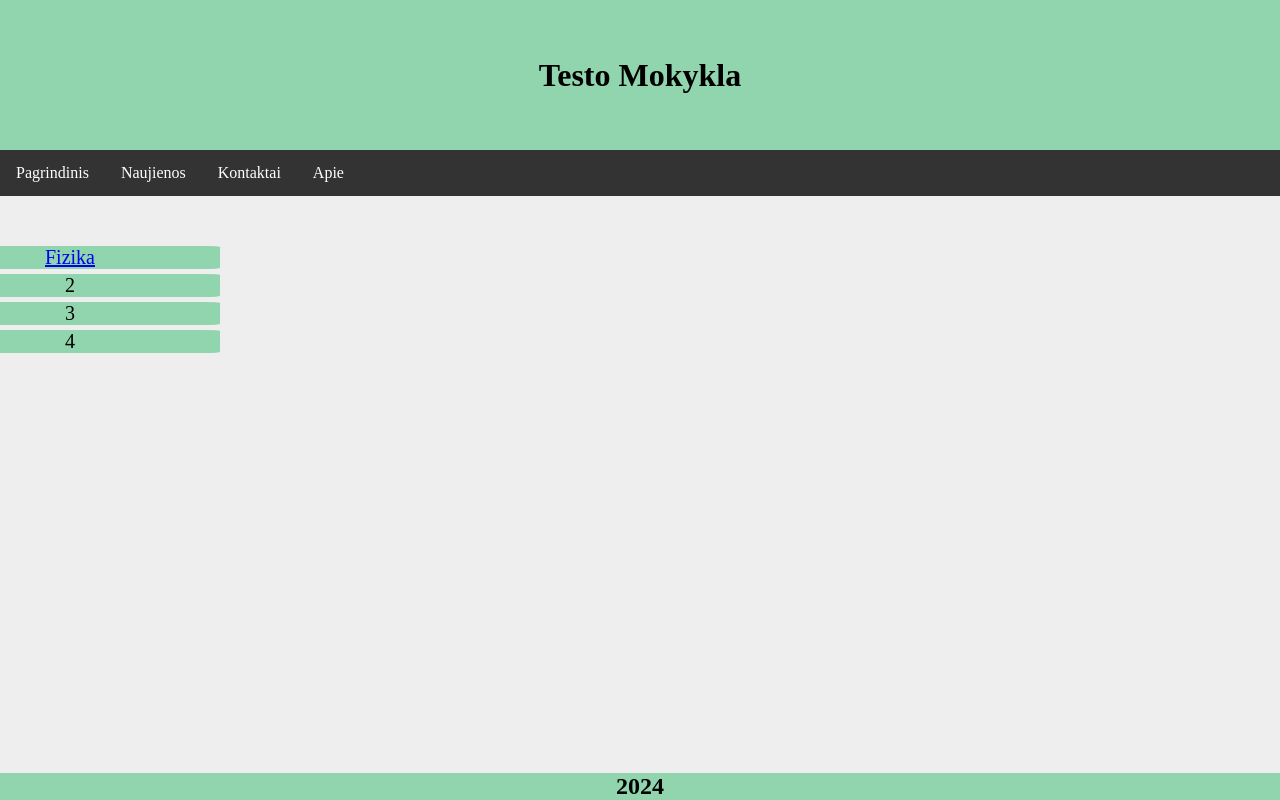
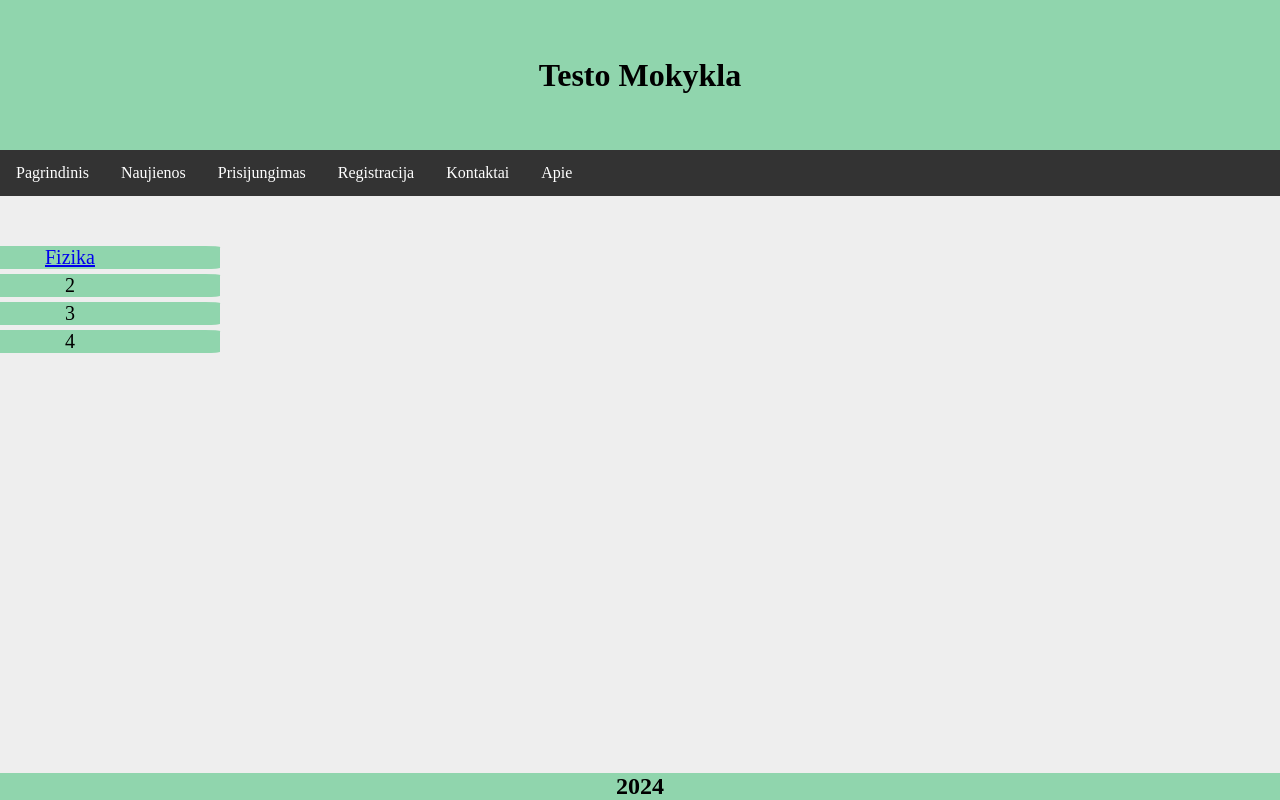
Before and after one commit to Laivelis123/saltibarsciai, a React (Vite) app in the folder testo-mokykla/: page / in a window 1280 px wide. Built offline with nearby package versions, Linux system fonts and the light colour scheme.

Commit message:
Update Menu.jsx

```diff
--- a/testo-mokykla/src/components/Menu.jsx
+++ b/testo-mokykla/src/components/Menu.jsx
@@ -10,6 +10,12 @@ export default function Header() {
                 <a>Naujienos</a>
             </li>
             <li>
+                <a>Prisijungimas</a>
+            </li>
+            <li>
+                <a>Registracija</a>
+            </li>
+            <li>
                 <a>Kontaktai</a>
             </li>
             <li>
```
